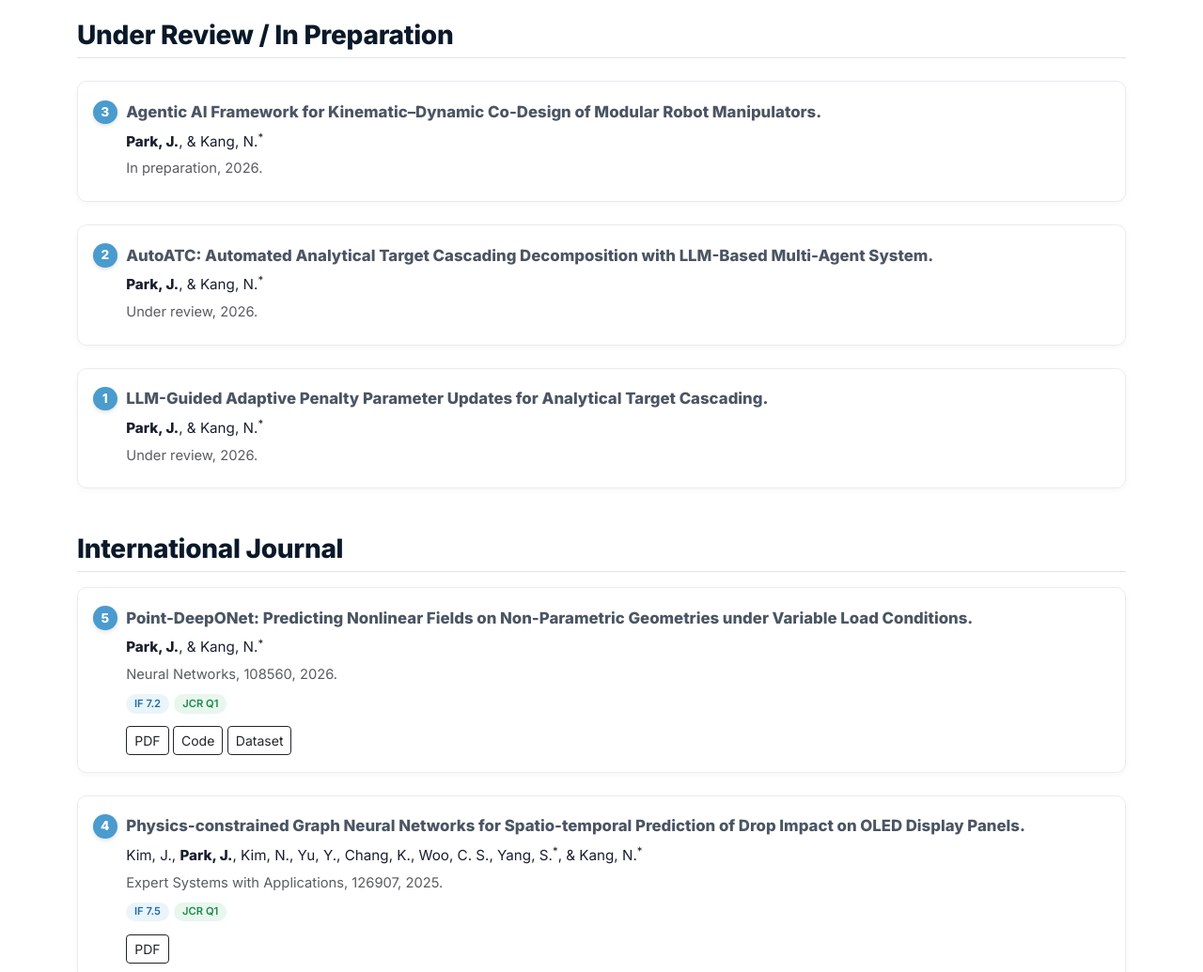
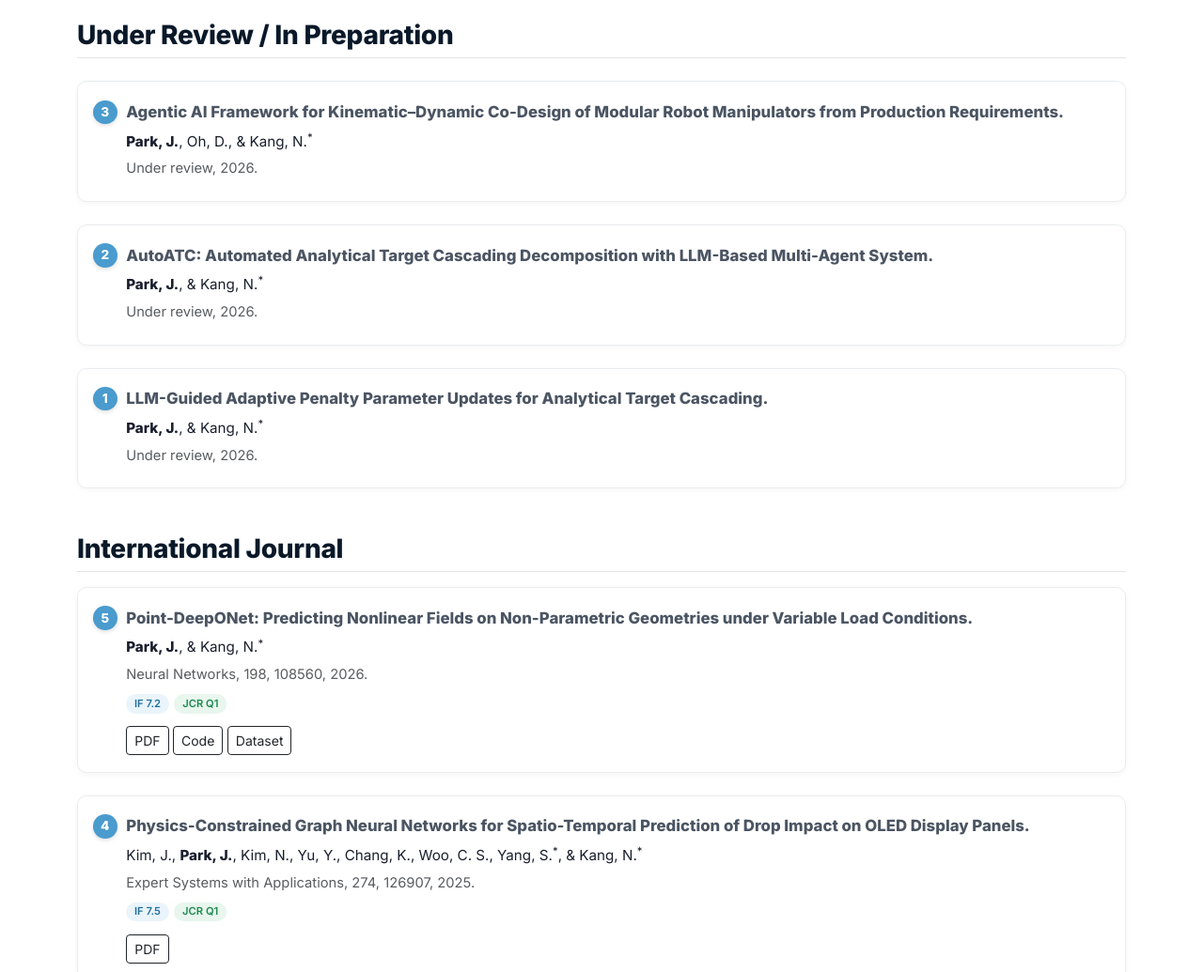
Before and after one commit to jangseop-park/jangseop-park.github.io, a plain HTML site: page publications.html in a window 1280 px wide. Shown: the part 280-1315 px from the top of the page at 94% size. Drawn offline with nearby package versions, Linux system fonts and the light colour scheme; no server answers; animation ran at ten frames a second.

Commit message:
Align publication entries with the SDL publication list
Co-Authored-By: Claude Fable 5.1 <noreply@anthropic.com>
Claude-Session: https://claude.ai/code/session_0157dQ25KK25xBBurJoDvo3A

```diff
--- a/publications.html
+++ b/publications.html
@@ -59,9 +59,9 @@
           <ol class="publication-list" reversed>
 
             <li data-aos="fade-up" class="mb-4" value="3">
-              <p class="pub-title mb-1"><strong>Agentic AI Framework for Kinematic&ndash;Dynamic Co-Design of Modular Robot Manipulators.</strong></p>
-              <p class="pub-authors mb-1"><strong>Park, J.</strong>, &amp; Kang, N.<sup>*</sup></p>
-              <p class="pub-venue mb-1 text-muted">In preparation, 2026.</p>
+              <p class="pub-title mb-1"><strong>Agentic AI Framework for Kinematic&ndash;Dynamic Co-Design of Modular Robot Manipulators from Production Requirements.</strong></p>
+              <p class="pub-authors mb-1"><strong>Park, J.</strong>, Oh, D., &amp; Kang, N.<sup>*</sup></p>
+              <p class="pub-venue mb-1 text-muted">Under review, 2026.</p>
             </li>
 
             <li data-aos="fade-up" class="mb-4" value="2">
@@ -85,7 +85,7 @@
             <li data-aos="fade-up" class="mb-4 pub-clickable" value="5" data-href="https://doi.org/10.1016/j.neunet.2026.108560">
               <p class="pub-title mb-1"><strong>Point-DeepONet: Predicting Nonlinear Fields on Non-Parametric Geometries under Variable Load Conditions.</strong></p>
               <p class="pub-authors mb-1"><strong>Park, J.</strong>, &amp; Kang, N.<sup>*</sup></p>
-              <p class="pub-venue mb-1 text-muted">Neural Networks, 108560, 2026.</p>
+              <p class="pub-venue mb-1 text-muted">Neural Networks, 198, 108560, 2026.</p>
               <div class="pub-metrics"><span class="metric-tag metric-if">IF 7.2</span><span class="metric-tag metric-q1">JCR Q1</span></div>
               <a href="https://drive.google.com/file/d/1lhtuo7lj0tQHgUiy_O5BtJQ1Z8Z5uwCw/view?usp=sharing" target="_blank" rel="noopener" class="btn btn-sm btn-outline-dark">PDF</a>
               <a href="https://github.com/jangseop-park/Point-DeepONet" target="_blank" rel="noopener" class="btn btn-sm btn-outline-dark">Code</a>
@@ -93,9 +93,9 @@
             </li>
 
             <li data-aos="fade-up" class="mb-4 pub-clickable" value="4" data-href="https://doi.org/10.1016/j.eswa.2025.126907">
-              <p class="pub-title mb-1"><strong>Physics-constrained Graph Neural Networks for Spatio-temporal Prediction of Drop Impact on OLED Display Panels.</strong></p>
+              <p class="pub-title mb-1"><strong>Physics-Constrained Graph Neural Networks for Spatio-Temporal Prediction of Drop Impact on OLED Display Panels.</strong></p>
               <p class="pub-authors mb-1">Kim, J., <strong>Park, J.</strong>, Kim, N., Yu, Y., Chang, K., Woo, C. S., Yang, S.<sup>*</sup>, &amp; Kang, N.<sup>*</sup></p>
-              <p class="pub-venue mb-1 text-muted">Expert Systems with Applications, 126907, 2025.</p>
+              <p class="pub-venue mb-1 text-muted">Expert Systems with Applications, 274, 126907, 2025.</p>
               <div class="pub-metrics"><span class="metric-tag metric-if">IF 7.5</span><span class="metric-tag metric-q1">JCR Q1</span></div>
               <a href="https://drive.google.com/file/d/19UGsFCe5Sy11yK7XyVSx3SH4UjWmDPvP/view?usp=drive_link" target="_blank" rel="noopener" class="btn btn-sm btn-outline-dark">PDF</a>
             </li>
@@ -146,7 +146,7 @@
             </li>
 
             <li data-aos="fade-up" class="mb-4" value="4">
-              <p class="pub-title mb-1"><strong>Design Optimization of OLED Display Panels for Drop Impact Resistance Using a Graph Neural Network.</strong></p>
+              <p class="pub-title mb-1"><strong>Design Optimization of Multi-layered Display Panels for Drop Impact Using Physics-Constrained Graph Neural Network.</strong></p>
               <p class="pub-authors mb-1">Kim, J., <strong>Park, J.</strong>, Yang, S., &amp; Kang, N.<sup>*</sup></p>
               <p class="pub-venue mb-1 text-muted">The 26th International Congress of Theoretical and Applied Mechanics (ICTAM 2024).</p>
             </li>
@@ -200,7 +200,7 @@
             </li>
 
             <li data-aos="fade-up" class="mb-4" value="11">
-              <p class="pub-title mb-1"><strong>SG-DeepONet: A Spatial Gradient-Aware Deep Operator Network for Pressure and Shear Stress Prediction in Vehicle Aerodynamic Analysis.</strong></p>
+              <p class="pub-title mb-1"><strong>SG-DeepONet: A Spatial Gradient-Aware Deep Operator Network for Vehicle Aerodynamic Analysis.</strong></p>
               <p class="pub-authors mb-1"><strong>Park, J.</strong>, &amp; Kang, N.<sup>*</sup></p>
               <p class="pub-venue mb-1 text-muted">The Korean Society of Mechanical Engineers (KSME), 2025.</p>
             </li>
@@ -213,7 +213,7 @@
 
             <li data-aos="fade-up" class="mb-4" value="9">
               <p class="pub-title mb-1"><strong>DeepJEB: 3D Deep Learning-based Synthetic Jet Engine Bracket Dataset.</strong></p>
-              <p class="pub-authors mb-1">Hong, S., Kwon, Y., Shin, D., <strong>Park, J.</strong>, &amp; Kang, N.<sup>*</sup></p>
+              <p class="pub-authors mb-1">Kwon, Y., Hong, S., Shin, D., <strong>Park, J.</strong>, &amp; Kang, N.<sup>*</sup></p>
               <p class="pub-venue mb-1 text-muted">The Korean Society of Mechanical Engineers (KSME), 2024.</p>
             </li>
 
@@ -225,7 +225,7 @@
 
             <li data-aos="fade-up" class="mb-4" value="7">
               <p class="pub-title mb-1"><strong>A Study on Impact Analysis based on Graph Neural Networks for Optimization of the Display Panel Structure.</strong></p>
-              <p class="pub-authors mb-1"><strong>Park, J.</strong>, Kim, J., Yu, Y., Kim, N., Ha, S., Jang, K., &amp; Kang, N.<sup>*</sup></p>
+              <p class="pub-authors mb-1"><strong>Park, J.</strong>, Kim, J., Yu, Y., Kim, N., Ha, S., Chang, K., &amp; Kang, N.<sup>*</sup></p>
               <p class="pub-venue mb-1 text-muted">The Korean Society of Mechanical Engineers (KSME), 144–145, 2023.</p>
             </li>
 
```
Also changed, not shown: index.html (+1 -1 lines), 3 other files.
